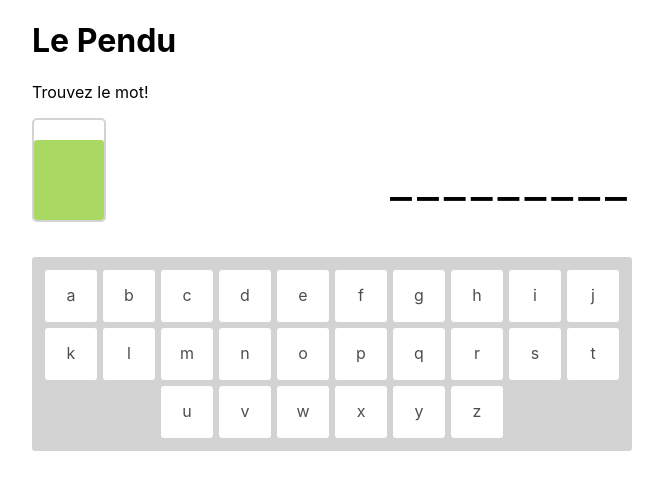
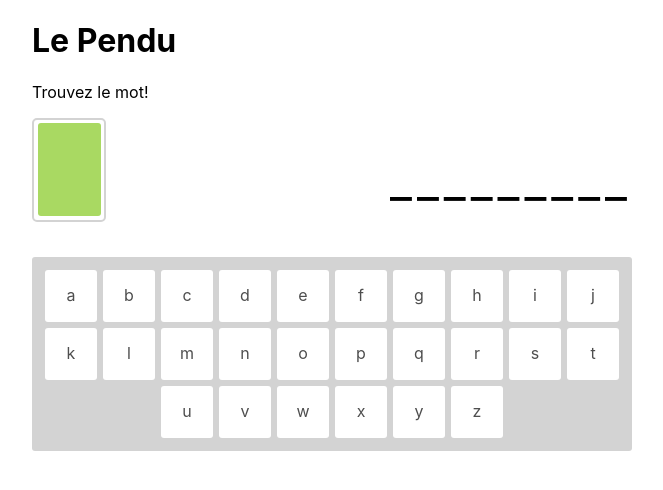
Before and after one commit to raphaelmp/react-pendu, a React (Create React App) app: page / in a window 1280 px wide. Shown: the top 490 px of the page, without its empty margins (308-971 px from the left). Built offline with nearby package versions, Linux system fonts and the light colour scheme.

Commit message:
Changé à l'opérateur spread

```diff
--- a/src/App.css
+++ b/src/App.css
@@ -79,7 +79,9 @@ BARRE DE barreVie
 
 .barreVie {
   background-color: #A9D962;
-  width: 100%;
+  width: 90%;
+  margin-left: 5%;
+  margin-bottom: 4px;
   border-radius: 3px;
   position: absolute;
   bottom: 0;
--- a/src/App.js
+++ b/src/App.js
@@ -9,7 +9,8 @@ class App extends React.Component {
       lettresEssayees: new Set(),
       tousLesMots: ['chat', 'chien', 'cheval', 'poney', 'dromadaire', 'papillon', 'libellule', 'boeuf', 'agneau', 'mouche', 'pigeon', 'crapaud', 'vache'],
       mot: "",
-      etatPartie: 0
+      etatPartie: 0, //0 = en cours, 1=gagné, 2=perdu
+      barreVie: 92.5,
     };
   }
 
@@ -22,18 +23,18 @@ class App extends React.Component {
   }
 
   handleClick(event) {
-    let gagnePartie = 0;
     let lettreAppuyee = event.target.firstChild.data;
+    let toReturn = {}
 
     // À FAIRE : Rendre plus claire cette horreur de ligne qui vérifie si le joueur a gagné
     if (this.computeDisplay(this.state.mot, this.state.lettresEssayees.add(lettreAppuyee)) === this.state.mot) {
-      gagnePartie = 1;
+      toReturn.etatPartie = 1;
     }
 
     this.setState((prevState) => {
       return {
         lettresEssayees: prevState.lettresEssayees.add(lettreAppuyee),
-        etatPartie: gagnePartie
+        ...toReturn
       }
     })
   }
@@ -79,7 +80,7 @@ class App extends React.Component {
         <h1>Le Pendu</h1>
         <p className="header-description">Trouvez le mot!</p>
         <div className="barreVieContainer">
-          <div className="barreVie" style={{height: "80%"}}></div>
+          <div className="barreVie" style={{height: `${this.state.barreVie}%`}}></div>
         </div>
         <div className="mot">
           <p style={this.state.etatPartie ? {color: "#A9D962"} : {}}>{motAffiche}</p>
```
